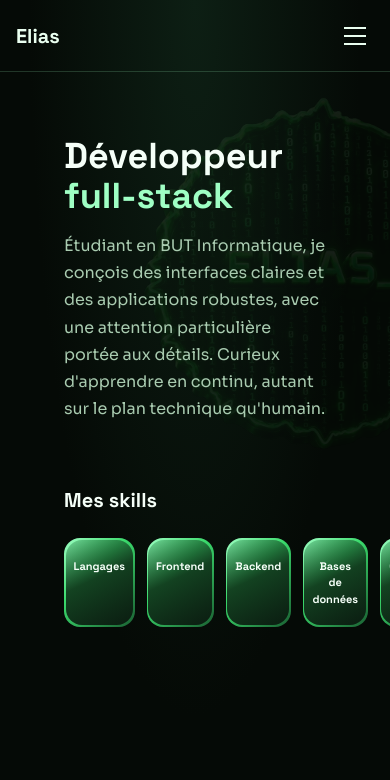
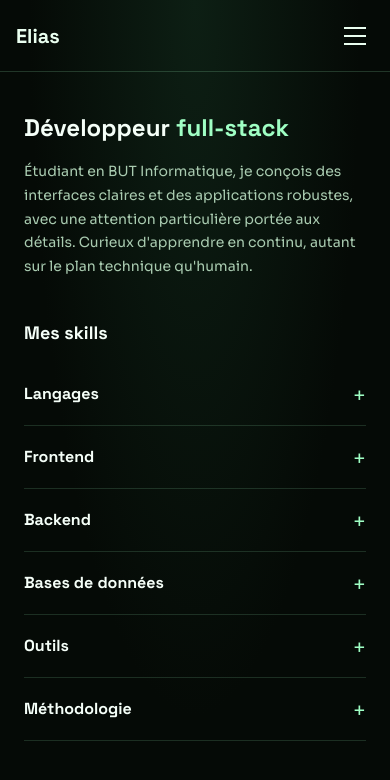
Before and after one commit to lyesprojet/Portfolio, a React app: page / in a window 390 px wide. Shown: the top 780 px of the page. Built offline with nearby package versions, Linux system fonts and the light colour scheme; the HTML template or start-up script is replaced by a standard one.

Commit message:
feat: mobile accordion pattern for skills section

```diff
--- a/src/components/gui/Hero.jsx
+++ b/src/components/gui/Hero.jsx
@@ -1,6 +1,6 @@
 import { useState } from 'react'
 import { skills } from '../../data/skills'
-import logo from '../../assets/logo_3d.png'
+import logo from '../../assets/logo.png'
 
 const CATEGORY_LABELS = {
   langages: 'Langages',
@@ -11,7 +11,7 @@ const CATEGORY_LABELS = {
   méthodologie: 'Méthodologie',
 }
 
-function SkillCard({ categoryKey, techs, isOpen, onClick }) {
+function SkillCardDesktop({ categoryKey, techs, isOpen, onClick }) {
   return (
     <div
       onClick={onClick}
@@ -59,32 +59,77 @@ function SkillCard({ categoryKey, techs, isOpen, onClick }) {
   )
 }
 
+function SkillRowMobile({ categoryKey, techs, isOpen, onClick }) {
+  return (
+    <div
+      className="border-b"
+      style={{ borderColor: 'rgba(159,255,196,0.15)' }}
+    >
+      <button
+        onClick={onClick}
+        className="w-full flex items-center justify-between py-4"
+      >
+        <span className="font-heading font-bold text-base" style={{ color: '#f5fff8' }}>
+          {CATEGORY_LABELS[categoryKey]}
+        </span>
+        <span
+          className="transition-transform duration-300"
+          style={{
+            color: 'var(--gui-text-accent)',
+            transform: isOpen ? 'rotate(45deg)' : 'rotate(0deg)',
+            fontSize: '20px',
+          }}
+        >
+          +
+        </span>
+      </button>
+
+      <div
+        className="overflow-hidden transition-all duration-300"
+        style={{ maxHeight: isOpen ? '200px' : '0px' }}
+      >
+        <div className="flex flex-wrap gap-2 pb-4">
+          {techs.map((tech) => (
+            <span
+              key={tech}
+              className="font-mono text-xs px-3 py-1.5 rounded-full"
+              style={{ color: 'var(--gui-text-accent)', border: '1px solid rgba(159,255,196,0.3)' }}
+            >
+              {tech}
+            </span>
+          ))}
+        </div>
+      </div>
+    </div>
+  )
+}
+
 function Hero() {
   const [openCategory, setOpenCategory] = useState(null)
   const categories = Object.entries(skills)
 
   return (
-    <div className="relative px-16 py-16 w-full overflow-hidden">
+    <div className="relative px-6 py-10 md:px-16 md:py-16 w-full overflow-hidden">
       <img
         src={logo}
         alt=""
-    className="absolute pointer-events-none"
+        className="hidden md:block absolute pointer-events-none"
         style={{
-        top: '-120px',
-        right: '-120px',
-        width: '650px',
-        height: '650px',
+          top: '-180px',
+          right: '-180px',
+          width: '850px',
+          height: '850px',
           opacity: 0.08,
           objectFit: 'contain',
         }}
       />
 
       <div className="relative">
-        <h1 className="font-heading font-bold text-4xl mb-4" style={{ color: '#f5fff8' }}>
+        <h1 className="font-heading font-bold text-2xl md:text-4xl mb-4" style={{ color: '#f5fff8' }}>
           Développeur <span style={{ color: 'var(--gui-text-accent)' }}>full-stack</span>
         </h1>
         <p
-          className="font-body text-base mb-16 max-w-xl"
+          className="font-body text-sm md:text-base mb-10 md:mb-16 max-w-xl"
           style={{ color: '#a9cbb0', lineHeight: 1.7 }}
         >
           Étudiant en BUT Informatique, je conçois des interfaces claires et des
@@ -93,15 +138,29 @@ function Hero() {
         </p>
 
         <h2
-          className="font-heading font-bold text-xl mb-6"
+          className="font-heading font-bold text-lg md:text-xl mb-4 md:mb-6"
           style={{ color: '#f5fff8' }}
         >
           Mes skills
         </h2>
 
-        <div className="flex gap-3">
+        {/* Version desktop : cartes qui se poussent */}
+        <div className="hidden md:flex gap-3">
           {categories.map(([key, techs]) => (
-            <SkillCard
+            <SkillCardDesktop
+              key={key}
+              categoryKey={key}
+              techs={techs}
+              isOpen={openCategory === key}
+              onClick={() => setOpenCategory(openCategory === key ? null : key)}
+            />
+          ))}
+        </div>
+
+        {/* Version mobile : accordéon vertical plein écran */}
+        <div className="md:hidden">
+          {categories.map(([key, techs]) => (
+            <SkillRowMobile
               key={key}
               categoryKey={key}
               techs={techs}
```
Lines whose indentation alone changed are shown as unchanged.
